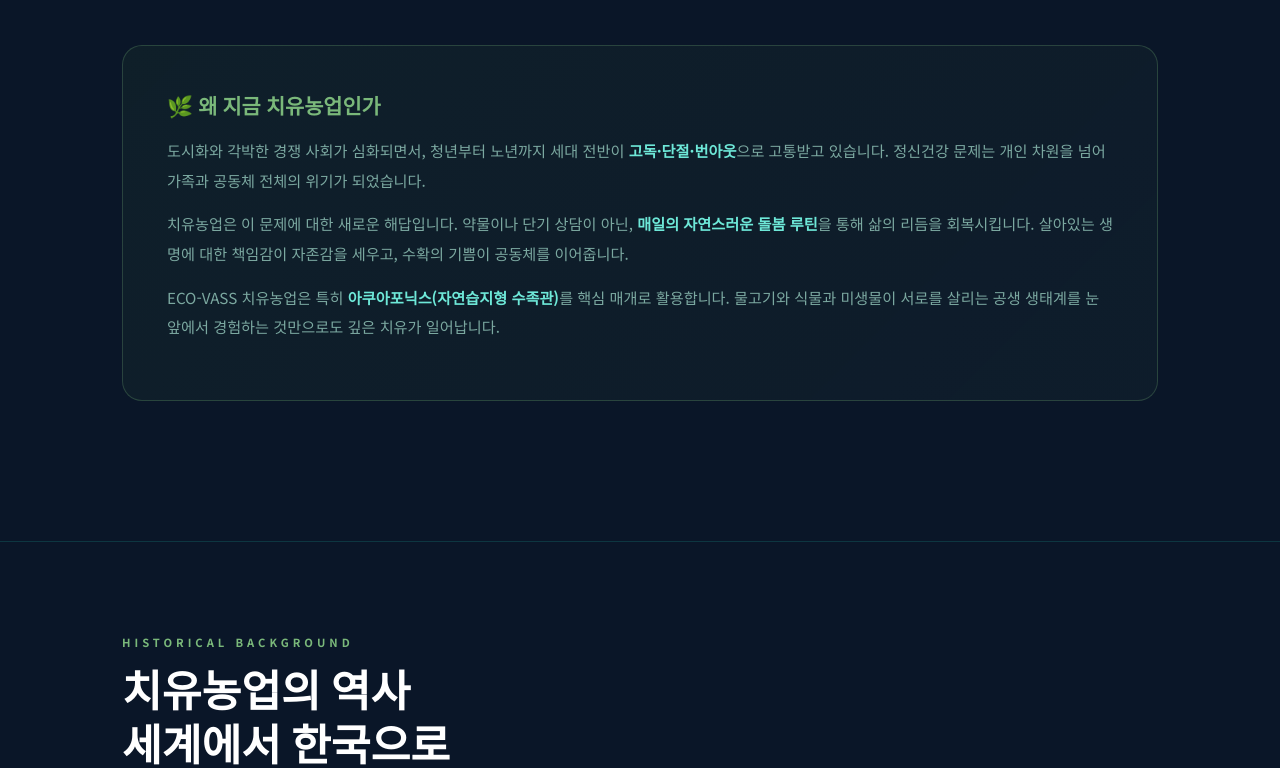
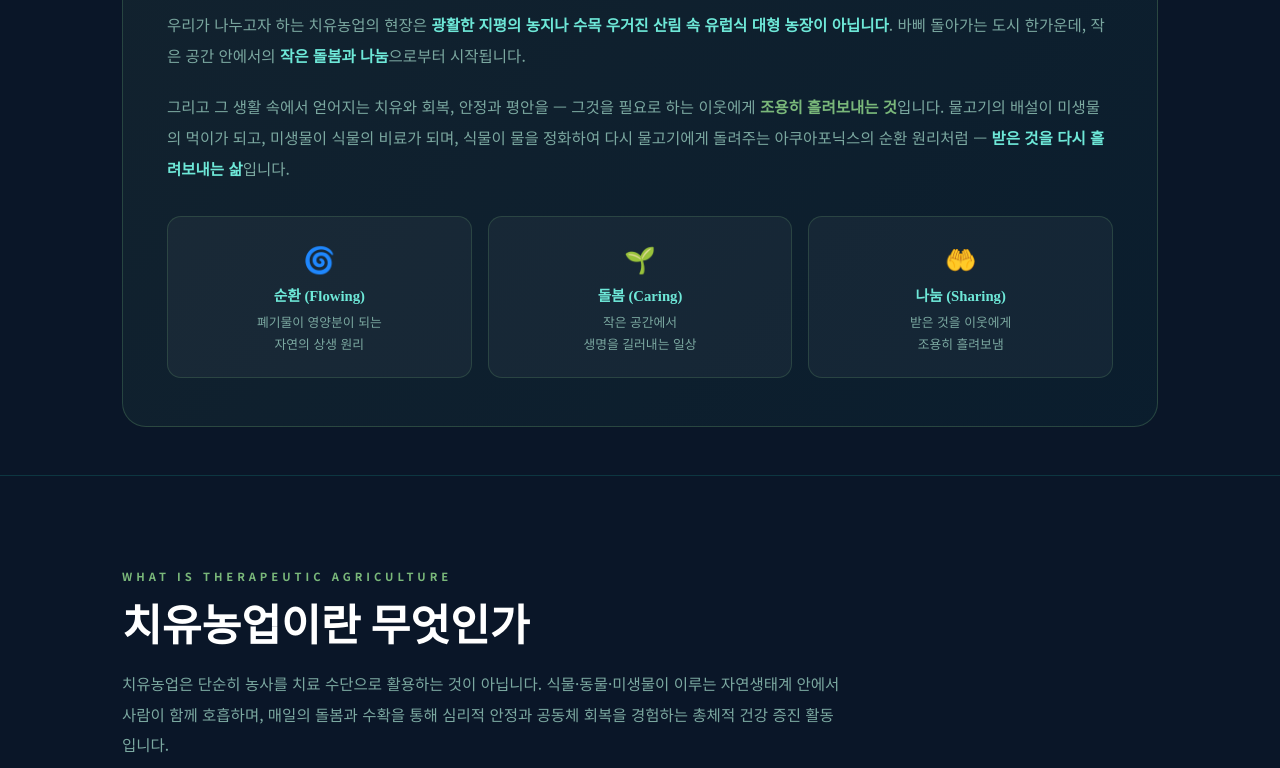
Before and after one commit to 006lys-rgb/ecovass-site, a plain HTML site: page healing.html in a window 1280 px wide. Shown: the part 911-1679 px from the top of the page. Drawn offline with nearby package versions, Linux system fonts and the light colour scheme.

Commit message:
Add files via upload

```diff
--- a/healing.html
+++ b/healing.html
@@ -201,6 +201,41 @@ footer{background:rgba(8,18,32,0.95);border-top:1px solid var(--border);padding:
     <div class="hero-quote">"물고기를 돌보는 손길 안에, 식물이 자라는 시간 안에, 생명의 순환 안에 — 우리의 치유가 있습니다."</div>
   </div>
 </div>
+
+<!-- ECO-VASS 치유 철학 · 흘려보냄 -->
+<div class="sec" style="padding-bottom:48px;">
+  <div style="background:linear-gradient(135deg,rgba(122,184,122,0.08),rgba(26,181,163,0.05));border:1px solid rgba(122,184,122,0.25);border-radius:24px;padding:48px 44px;position:relative;overflow:hidden;">
+    <div style="position:absolute;top:-30px;right:-30px;font-size:8rem;opacity:0.05;">💧</div>
+    <div style="position:relative;">
+      <div style="font-size:0.70rem;font-weight:700;letter-spacing:4px;color:var(--sage);text-transform:uppercase;margin-bottom:14px;">ECO-VASS Philosophy · 우리가 걷는 길</div>
+      <h2 style="font-family:'Playfair Display',serif;font-size:clamp(1.6rem,3vw,2.3rem);color:var(--white);margin-bottom:24px;line-height:1.35;font-weight:700;">받은 것을 <span style="color:var(--sage);font-style:italic;">흘려보내는</span> 자리<br>도시 한가운데의 <span style="color:var(--aqua);">작은 돌봄</span></h2>
+
+      <p style="color:var(--muted);font-size:0.97rem;line-height:2;margin-bottom:20px;">우리가 나누고자 하는 치유농업의 현장은 <strong style="color:var(--foam);">광활한 지평의 농지나 수목 우거진 산림 속 유럽식 대형 농장이 아닙니다</strong>. 바삐 돌아가는 도시 한가운데, 작은 공간 안에서의 <strong style="color:var(--foam);">작은 돌봄과 나눔</strong>으로부터 시작됩니다.</p>
+
+      <p style="color:var(--muted);font-size:0.97rem;line-height:2;margin-bottom:28px;">그리고 그 생활 속에서 얻어지는 치유와 회복, 안정과 평안을 — 그것을 필요로 하는 이웃에게 <strong style="color:var(--sage);">조용히 흘려보내는 것</strong>입니다. 물고기의 배설이 미생물의 먹이가 되고, 미생물이 식물의 비료가 되며, 식물이 물을 정화하여 다시 물고기에게 돌려주는 아쿠아포닉스의 순환 원리처럼 — <strong style="color:var(--foam);">받은 것을 다시 흘려보내는 삶</strong>입니다.</p>
+
+      <!-- 세 가지 흘려보냄 -->
+      <div style="display:grid;grid-template-columns:repeat(3,1fr);gap:16px;margin-top:32px;">
+        <div style="background:rgba(255,255,255,0.04);border:1px solid rgba(122,184,122,0.2);border-radius:14px;padding:22px 20px;text-align:center;">
+          <div style="font-size:1.6rem;margin-bottom:8px;">🌀</div>
+          <div style="font-family:'Noto Serif KR',serif;font-size:0.92rem;color:var(--foam);font-weight:700;margin-bottom:6px;">순환 (Flowing)</div>
+          <div style="font-size:0.80rem;color:var(--muted);line-height:1.75;">폐기물이 영양분이 되는<br>자연의 상생 원리</div>
+        </div>
+        <div style="background:rgba(255,255,255,0.04);border:1px solid rgba(122,184,122,0.2);border-radius:14px;padding:22px 20px;text-align:center;">
+          <div style="font-size:1.6rem;margin-bottom:8px;">🌱</div>
+          <div style="font-family:'Noto Serif KR',serif;font-size:0.92rem;color:var(--foam);font-weight:700;margin-bottom:6px;">돌봄 (Caring)</div>
+          <div style="font-size:0.80rem;color:var(--muted);line-height:1.75;">작은 공간에서<br>생명을 길러내는 일상</div>
+        </div>
+        <div style="background:rgba(255,255,255,0.04);border:1px solid rgba(122,184,122,0.2);border-radius:14px;padding:22px 20px;text-align:center;">
+          <div style="font-size:1.6rem;margin-bottom:8px;">🤲</div>
+          <div style="font-family:'Noto Serif KR',serif;font-size:0.92rem;color:var(--foam);font-weight:700;margin-bottom:6px;">나눔 (Sharing)</div>
+          <div style="font-size:0.80rem;color:var(--muted);line-height:1.75;">받은 것을 이웃에게<br>조용히 흘려보냄</div>
+        </div>
+      </div>
+    </div>
+  </div>
+</div>
+<hr class="hr">
 
 <!-- 치유농업이란 -->
 <div class="sec">
@@ -591,10 +626,11 @@ footer{background:rgba(8,18,32,0.95);border-top:1px solid var(--border);padding:
 <div class="sec" style="padding-top:0;">
   <div class="quote-box">
     <div class="quote-text">
-      "씨앗이 모종으로 자라고, 물고기가 건강하게 헤엄치는 것을 보며,<br>
-      수확의 기쁨을 함께 나누는 그 과정 안에서 —<br>
-      자연이 가진 공생의 원리가 우리를 치유합니다.<br>
-      ECO-VASS는 그 조용한 기적이 가정마다, 공동체마다 흐르기를 바랍니다."
+      "받은 물을 다시 흘려보내는 아쿠아포닉스의 순환처럼 —<br>
+      우리가 받은 치유와 회복도 조용히 이웃에게 흘러가기를.<br><br>
+      도시 한가운데 작은 공간에서 시작되는 이 돌봄이,<br>
+      안정과 평안을 필요로 하는 이들에게<br>
+      가만히 건너가기를 바랍니다."
     </div>
     <div class="quote-author">— ECO-VASS 치유농업 철학</div>
   </div>
```
